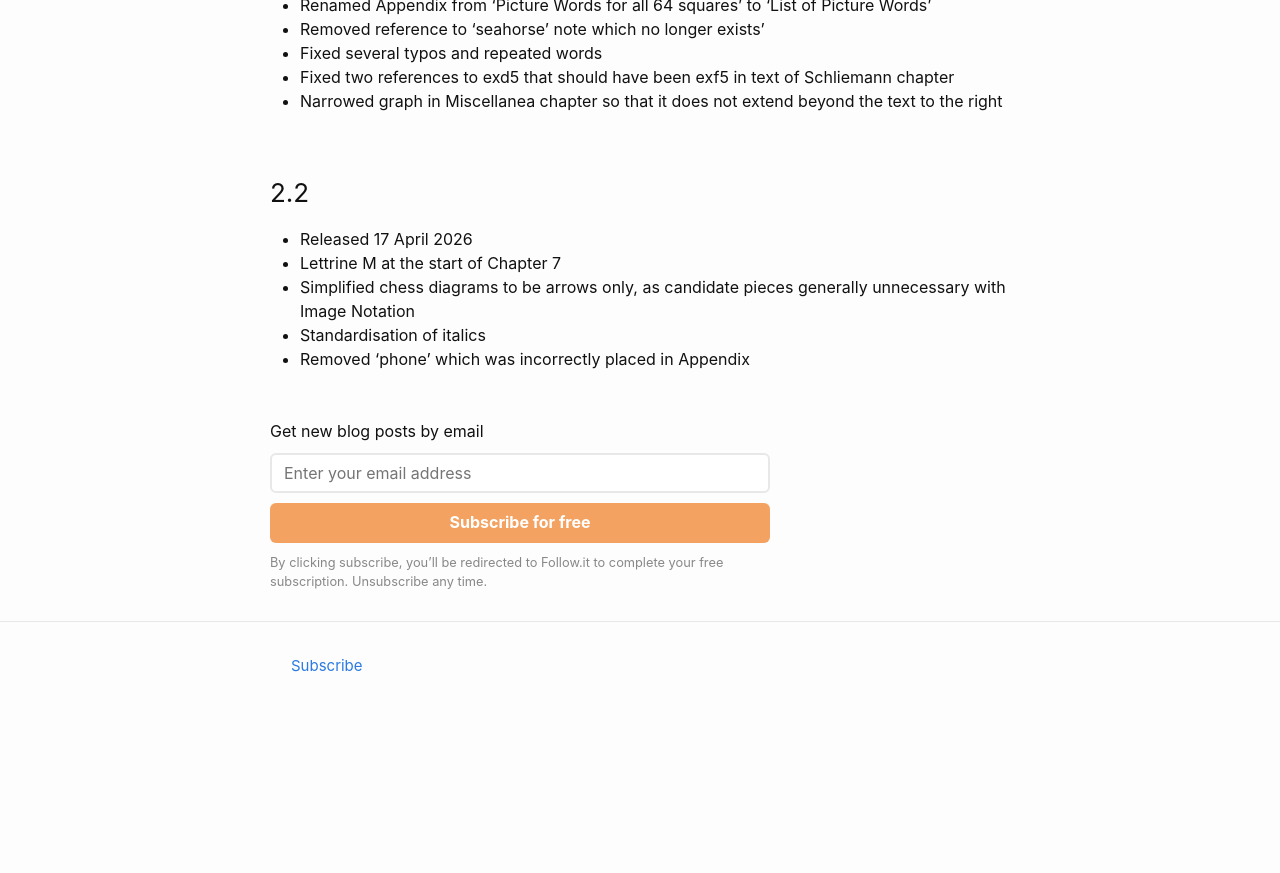
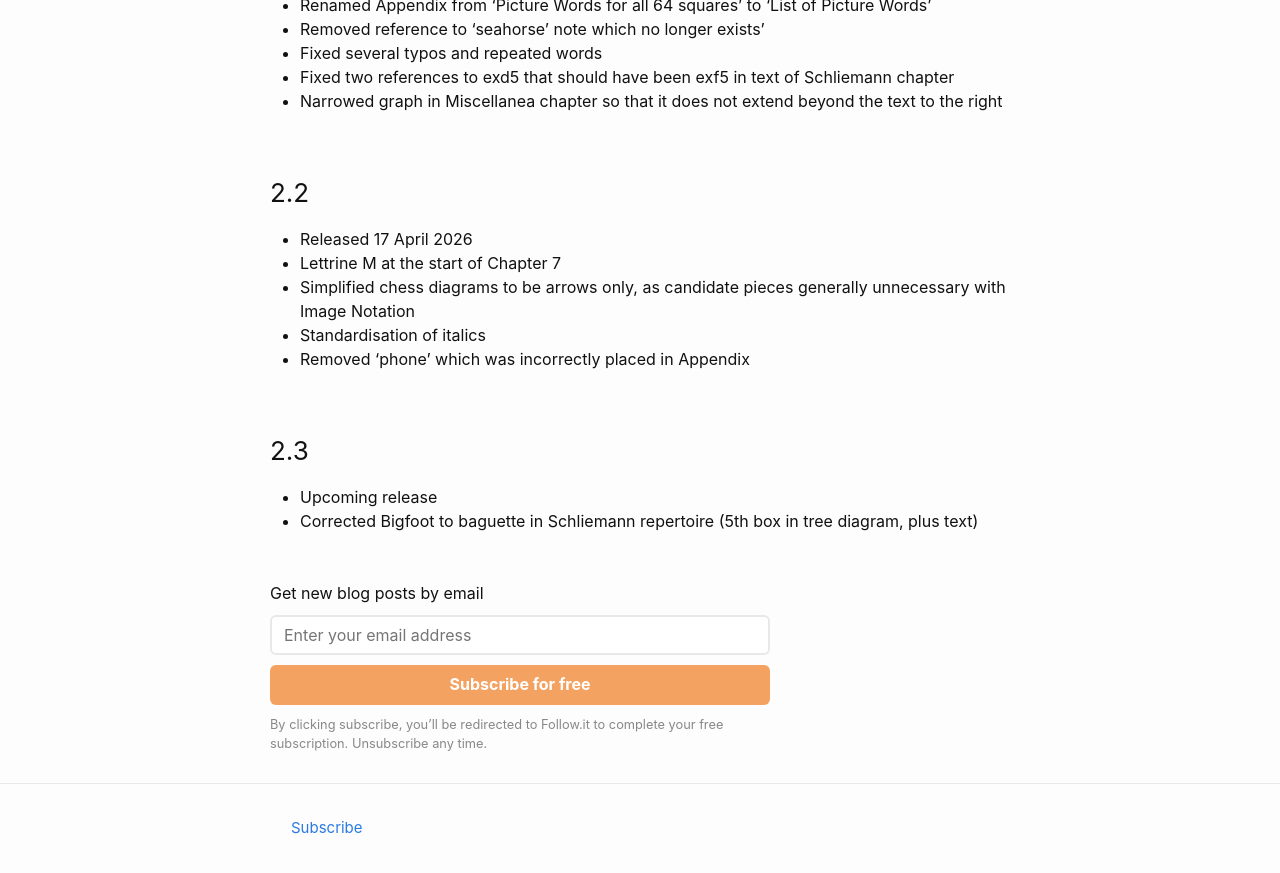
Before and after one commit to liontailedmacaque/liontailedmacaque.github.io, a Jekyll site: the page built from chessmemorypalace/versions.md, in a window 1280 px wide and 900 px high, scrolled down 4243 px. Shown: the top 873 px of the window. Built offline with Jekyll 4.4.1, drawn with Linux system fonts in a browser that asks for light colours; before the commit the page ends 4981 px from its top, so only the background shows below that.

Commit message:
Update versions.md

```diff
--- a/chessmemorypalace/versions.md
+++ b/chessmemorypalace/versions.md
@@ -114,3 +114,7 @@ This page lists the versions and the changes that have been made. The most signi
 - Simplified chess diagrams to be arrows only, as candidate pieces generally unnecessary with Image Notation
 - Standardisation of italics
 - Removed 'phone' which was incorrectly placed in Appendix
+
+### 2.3
+- Upcoming release
+- Corrected Bigfoot to baguette in Schliemann repertoire (5th box in tree diagram, plus text)
```
